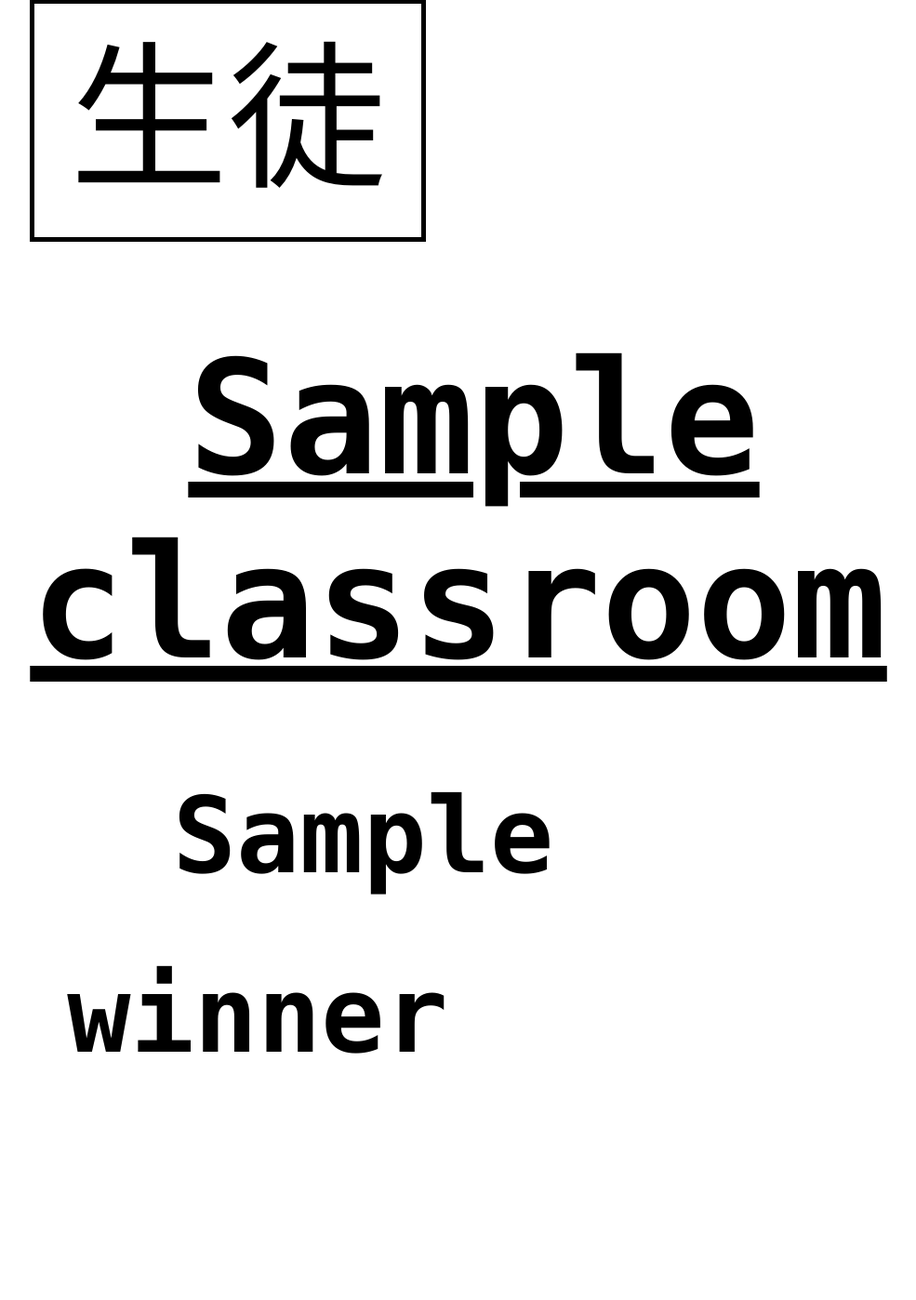
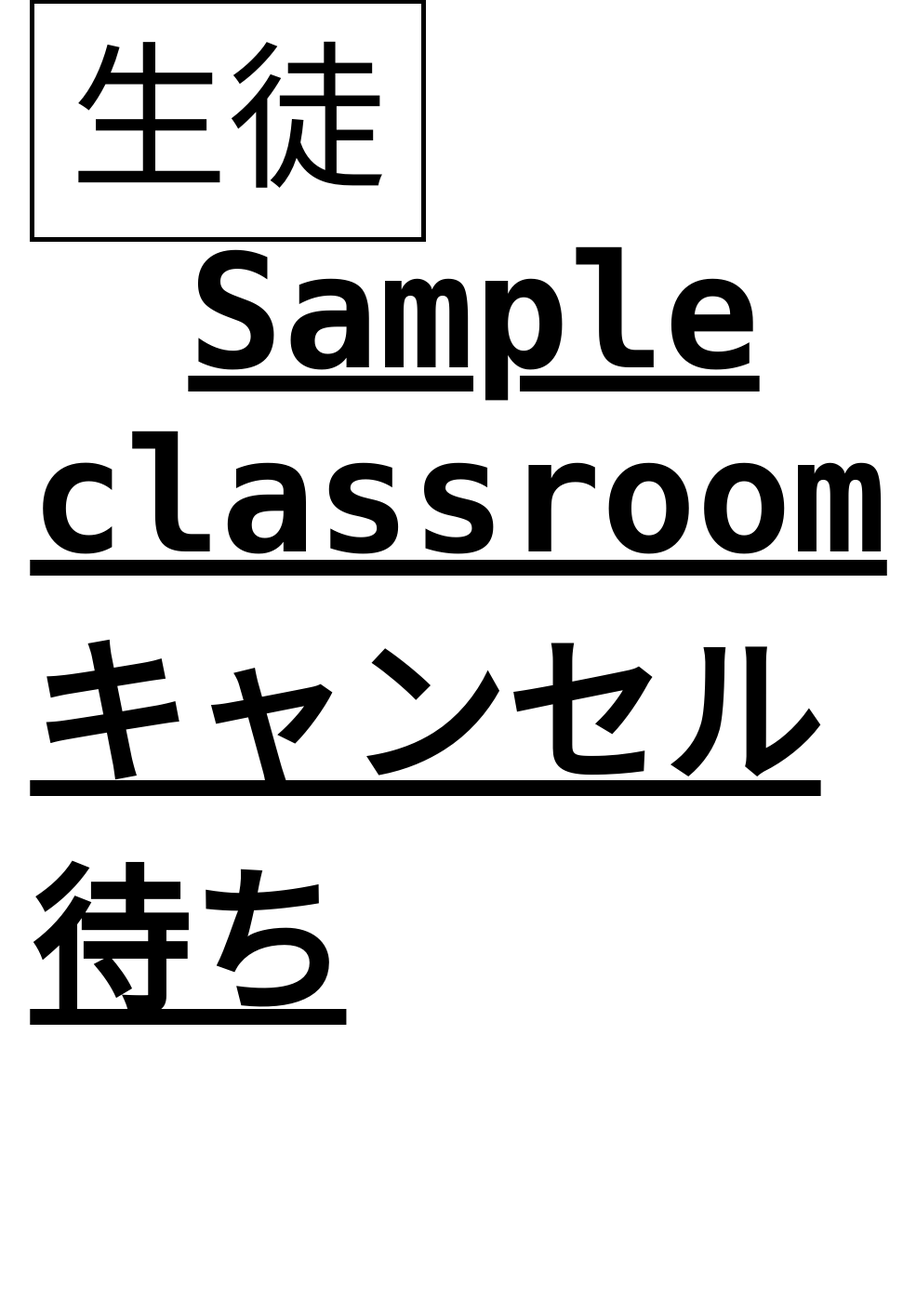
Before and after one commit to Sakuten/backend, a Python web app: template api/templates/results.html in a window 1280 px wide. Shown: the part 141-1539 px from the top of the page at 93% size, without its empty margins (108-1093 px from the left). Run offline with Jinja, Linux system fonts and the light colour scheme; the template is opened without the code that fills it: most values are stand-ins (such as "Sample title", 1, 10 or a date in 2020).

Commit message:
Update: support waiting

```diff
--- a/api/templates/results.html
+++ b/api/templates/results.html
@@ -29,9 +29,9 @@
         padding: 7mm 10mm;
       }
       .winner {
-        font-size: 2em;
+        font-size: 2.7em;
         font-weight: bold;
-        line-height: 1.7;
+        line-height: 1.3;
         margin: 3mm 20mm 7mm 30mm;
       }
       .classroom {
@@ -46,21 +46,19 @@
   <body>
     {% for lottery in lotteries %}
     {% for kind in lottery['kinds'] %}
+    {% for status in kind['status'] %}
     <div class="one_page">
       <div class="inner-page">
-        <p style="margin-bottom: 30mm">
+        <p style="margin-bottom: 50mm">
           <span class="kind">
-            {{ '来場者' if kind['kind'] == 'visitor' else '生徒' }}
-          </span>
-        </p>
-        <p>
+            {{ '来場者' if kind['kind'] == 'visitor' else '生徒' }}</span>
           <span class="classroom" style="text-decoration: underline;">
             {{ lottery['classroom'] }}
-          </span>
+            {{ '当選' if status['status'] == 'win' else 'キャンセル待ち' }} </span>
         </p>
         <div class="container">
           <ul>
-            {% for winner in kind['winners'] %}
+            {% for winner in status['winners'] %}
             <li>
               <span class="winner">{{winner}}</span>
             </li>
@@ -71,5 +69,6 @@
     </div>
     {% endfor %}
     {% endfor %}
+    {% endfor %}
   </body>
 </html>
```
